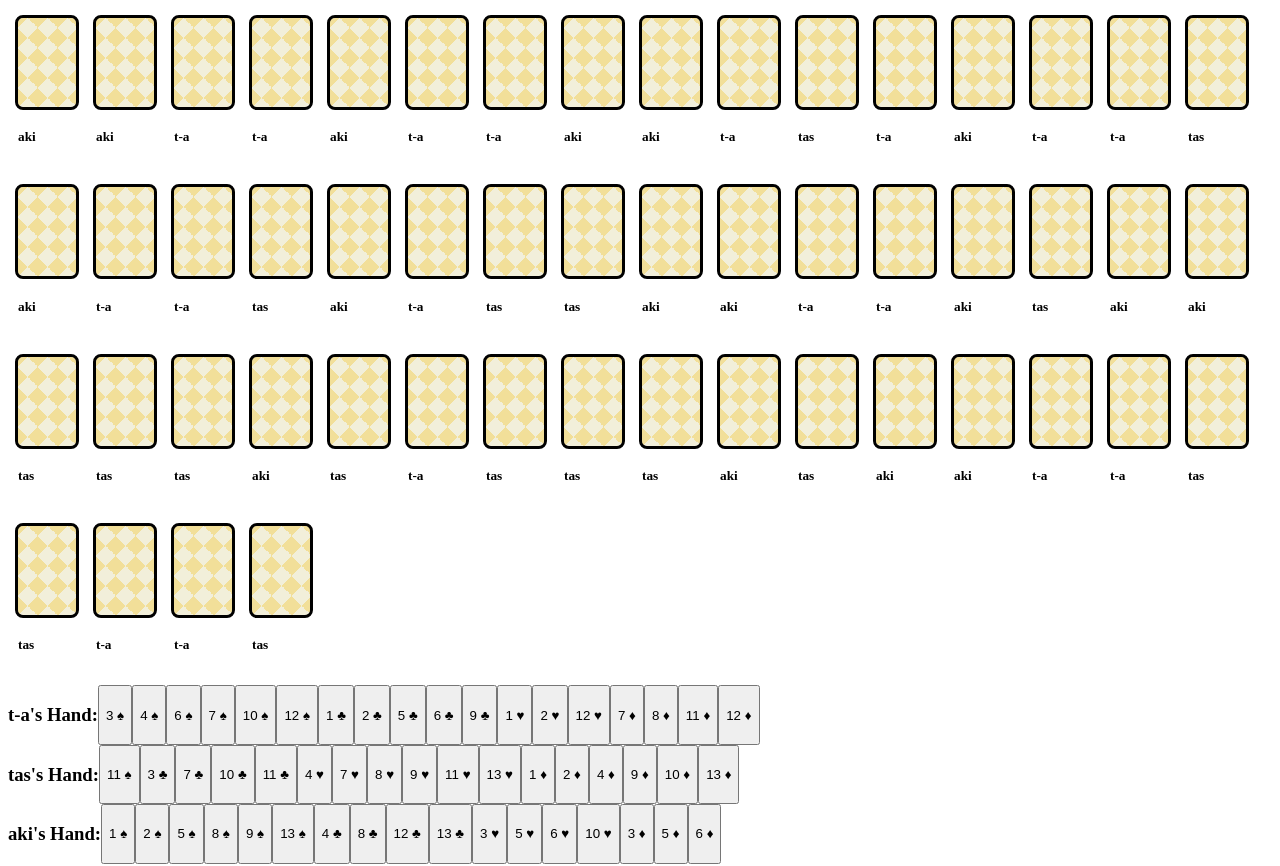
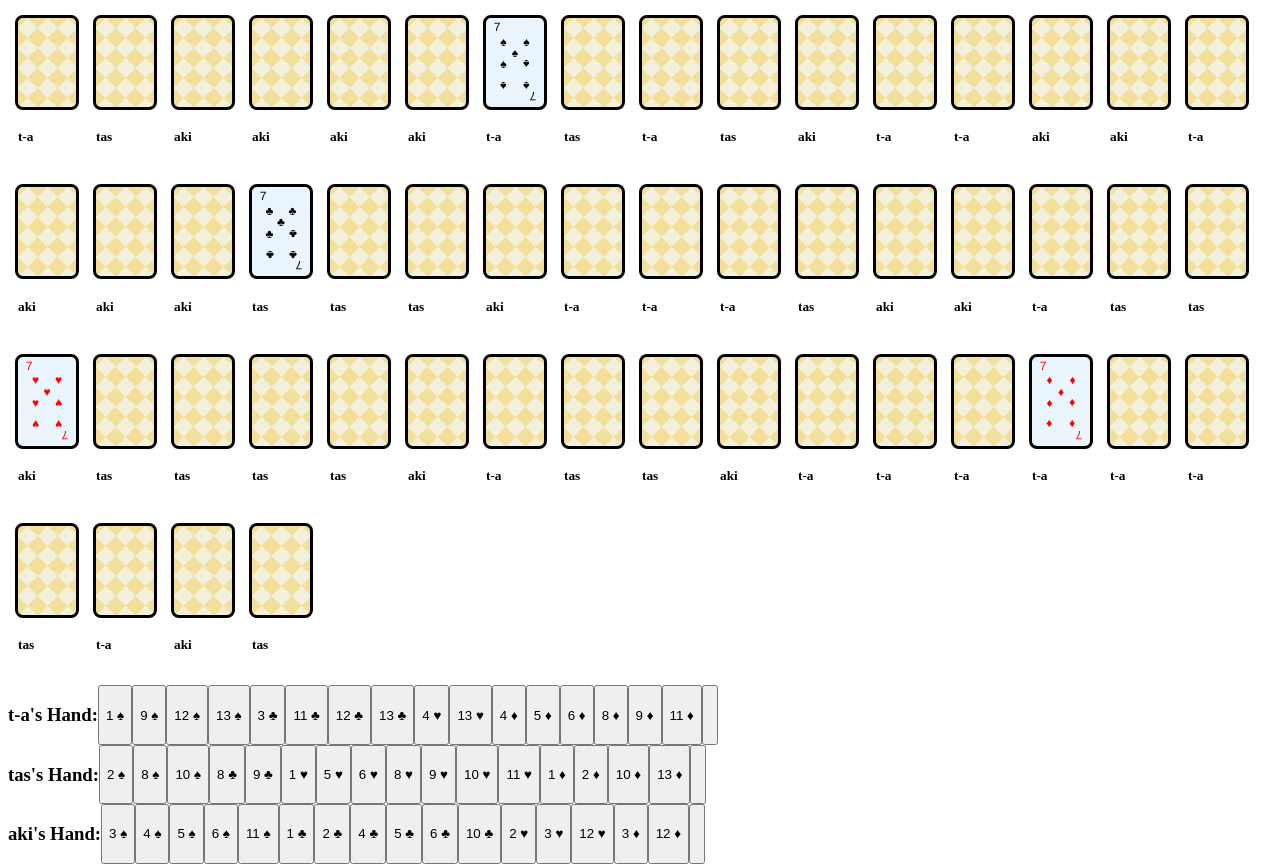
Before and after one commit to t-a1024/sevens, a React (Create React App) app: page / in a window 1280 px wide. Shown: the top 866 px of the page. Built offline with nearby package versions, Linux system fonts and the light colour scheme.

Commit message:
ターン制に(パスも実装)

```diff
--- a/src/App.tsx
+++ b/src/App.tsx
@@ -72,6 +72,9 @@ function App() {
                   {card.id} {card.mark}
                 </button>
               ))}
+              <button onClick={()=>
+                player.pass()
+              }></button>
           </div>
         ))}
       </div>
--- a/src/game/board.tsx
+++ b/src/game/board.tsx
@@ -21,7 +21,7 @@ function shuffleArray(array: any[]) {
 class Board {
   players: Player[] = [];
   board: CardSituation[] = [];
-
+  nowPlayer:number = 0;
   constructor(){
     console.log("new Board");
 
@@ -29,6 +29,7 @@ class Board {
 
   gameStart(players: Player[]) {
     this.players = players;
+    this.players = shuffleArray(players);
     if (players.length <= 1) {
       throw new Error("プレイヤーの人数は2人以上必要です");
     }
@@ -57,6 +58,7 @@ class Board {
     });
     this.board = this.board.sort((a, b) => a.id - b.id).sort((a, b) => a.mark.localeCompare(b.mark));
     this.setPlayerHand();
+
   }
 
   get getboard() {
@@ -64,8 +66,13 @@ class Board {
   }
 
   setPlayerHand(){
-    this.players.forEach(player=>{
+    this.players.forEach((player,index)=>{
         player.hand = this.board.filter(card=>card.owner.name==player.name).map(cardData => cardData)
+        const precard = findCardByIdAndMark(this.board,7,"♦")
+        if (precard&&precard.owner.name == player.name) {
+          player.setTurn();
+          this.nowPlayer = index;
+        }
     });
   }
 
@@ -102,6 +109,7 @@ class Board {
       const targetCard = this.board.find(cards => card.id === cards.id && card.mark === cards.mark);
       if (targetCard&&targetCard.owner.getName==player.getName) {
         targetCard.situation = true;
+        this.advanceTurn();
         return true;
       }
     }
@@ -112,6 +120,15 @@ class Board {
     return findCardByIdAndMark(this.board,id,mark);
   }
 
+  advanceTurn(){
+    this.nowPlayer++;
+    this.players[this.nowPlayer%this.players.length].setTurn();
+    console.log(this.players[this.nowPlayer%this.players.length].getName());
+  }
+
+  getNowPlayerName(){
+    return this.players[this.nowPlayer%this.players.length];
+  }
 }
 
 function findCardByIdAndMark(cards: CardSituation[], id: number, mark: string): CardSituation | undefined {
--- a/src/game/player.tsx
+++ b/src/game/player.tsx
@@ -1,18 +1,33 @@
 //import { Card } from "../assets/cardData";
+import { markData } from "../assets/markData";
 import { Board, CardSituation ,findCardByIdAndMark} from "./board";
 
 export class Player {
   private _hand: CardSituation[] = [];
   name: string;
   board:Board;
+  canUseCard:boolean = true;
 
   constructor(name: string,board:Board) {
     this.name = name;
-    this.board = board
+    this.board = board;
   }
 
   set hand(v: CardSituation[]) {
     this._hand = v;
+    markData.filter(mark=>mark.label!="♦").map(mark=>{
+      const pre = findCardByIdAndMark(this.hand,7,mark.label);
+      if (pre) {
+          this.useCard(pre);
+      }
+    })
+    markData.filter(mark=>mark.label=="♦").map(mark=>{
+        const pre = findCardByIdAndMark(this.hand,7,mark.label);
+        if (pre) {
+            this.useCard(pre);
+            this.canUseCard = true;
+        }
+      })
   }
 
   get hand(): CardSituation[] {
@@ -20,13 +35,24 @@ export class Player {
   }
 
   useCard(card:CardSituation){
-    if (this.board.useCard(card,this)) {
+    if (this.canUseCard&&this.board.useCard(card,this)) {
         this.hand = this.hand.filter(cards => !(card.id === cards.id && card.mark === cards.mark));
         console.log("used" + card);
+        this.canUseCard = false;
     }
+  }
+
+  setTurn(){
+    this.canUseCard = true;
+  }
+
+  pass(){
+    this.canUseCard = false;
+    this.board.advanceTurn();
   }
 
   getName(){
     return this.name;
   }
+
 }
```
